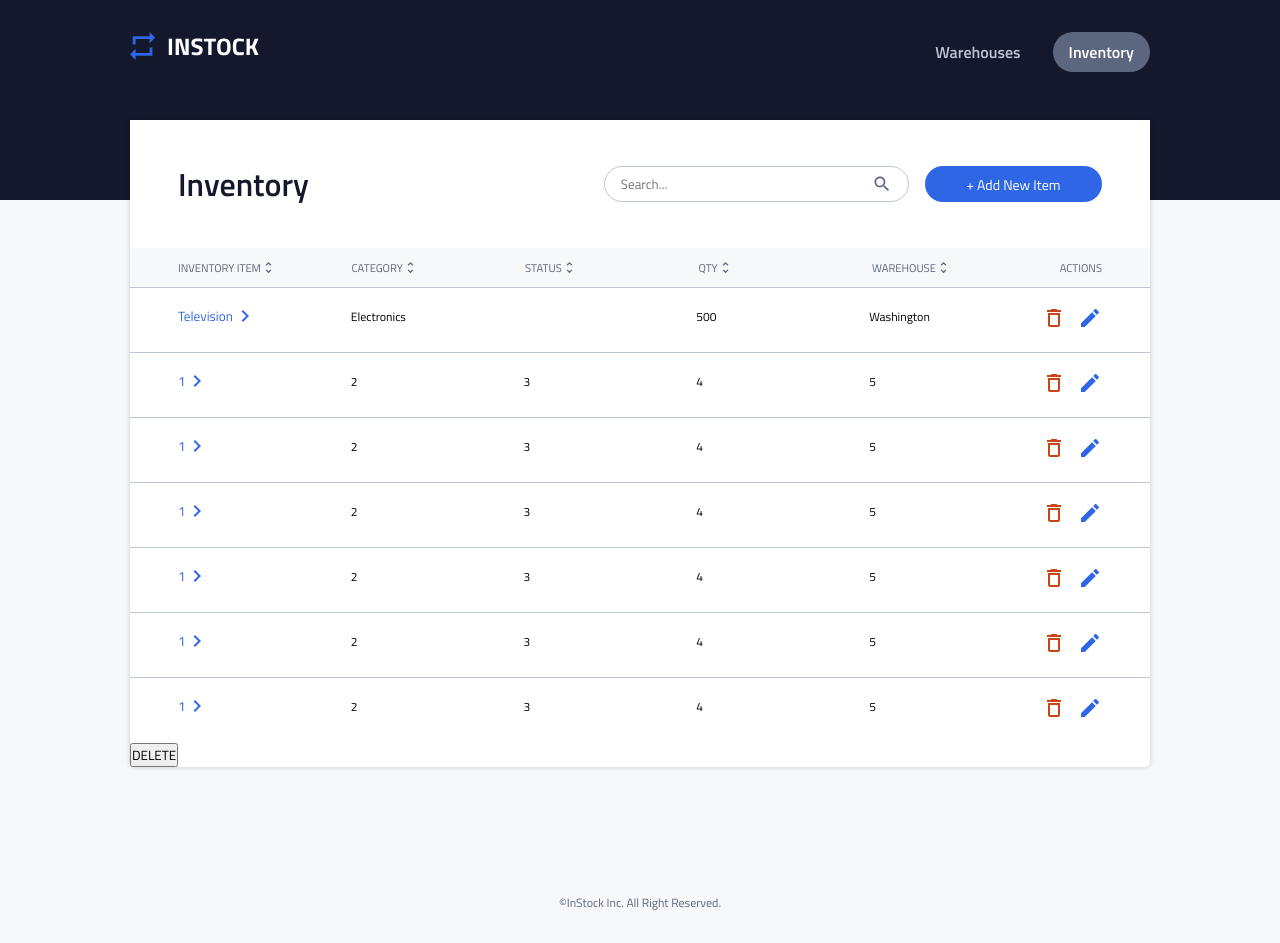
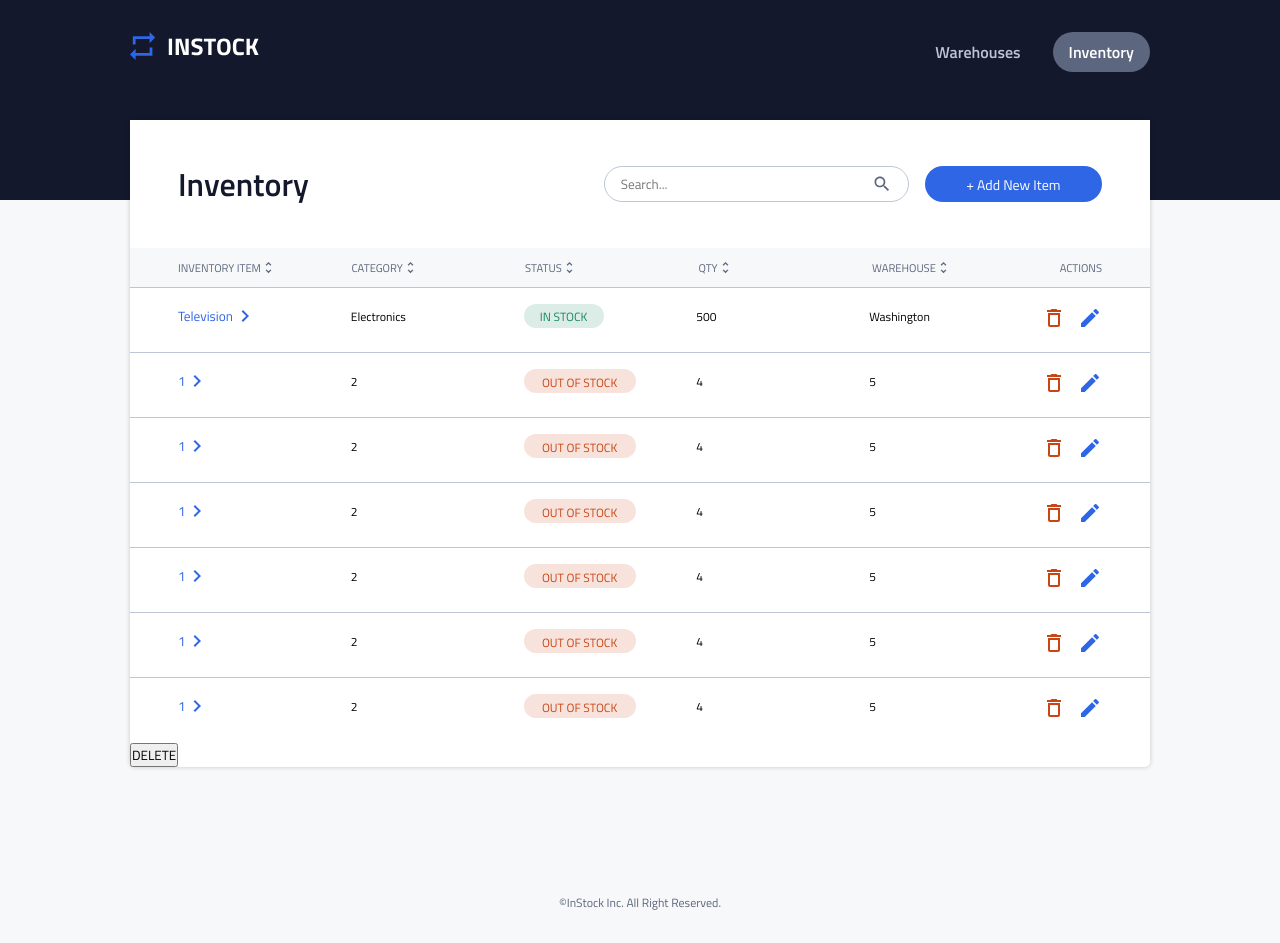
Before and after one commit to ATrainstation/InStock, a React (Vite) app: page /inventory in a window 1280 px wide. Built offline with nearby package versions, Linux system fonts and the light colour scheme.

Commit message:
feat(neil-20): :sparkles: add IsInStock component

```diff
--- a/src/components/InventoryItem/InventoryItem.jsx
+++ b/src/components/InventoryItem/InventoryItem.jsx
@@ -1,6 +1,7 @@
 import React, { useState } from "react";
 import Delete from "../../assets/icons/delete_outline-24px.svg";
 import Edit from "../../assets/icons/edit-24px.svg";
+import IsInStock from "../IsInStock/IsInStock";
 import "./InventoryItem.scss";
 import Modal from "../Modal/Modal";
 import { Link } from "react-router-dom";
@@ -69,7 +70,7 @@ export default function WareHouseItem() {
             </div>
             <div className="item">
               <p className="item__header">STATUS</p>
-              <p className="item__address">{item.isInStock}</p>
+              <p className="item__address"><IsInStock isInStock={item.isInStock}/></p>
             </div>
             <div className="item item-contact">
               <p className="item__header">QTY</p>
--- /dev/null
+++ b/src/components/IsInStock/IsInStock.jsx
@@ -0,0 +1,18 @@
+import "./IsInStock.scss";
+
+export default function IsInStock({ isInStock }) {
+
+  if ((isInStock === true)) {
+    return (
+      <span className="inStock">
+        <p className="inStock-text">IN STOCK</p>
+      </span>
+    );
+  }
+
+  return (
+    <span className="notInStock">
+      <p className="notInStock-text">OUT OF STOCK</p>
+    </span>
+  );
+}
--- /dev/null
+++ b/src/components/IsInStock/IsInStock.scss
@@ -0,0 +1,34 @@
+@use "/src/styles/partials/variables" as *;
+
+.inStock{
+    padding: 0.25rem 0;
+    display: flex;
+    justify-content: center;
+    width: 5rem;
+    max-height: 1rem;
+    border-radius: 20px;
+    background-color: rgba($green, .15); ;
+    color: $green;
+    align-items: center;
+}
+
+.inStock-text{
+    text-align: center;
+}
+
+.notInStock{
+    padding: 0.25rem 0;
+    display: flex;
+    justify-content: center;
+    max-height: 1rem;
+    width: 7rem;
+    border-radius: 20px;
+    background-color: rgba($red, .15); ;
+    color: $red;
+    align-items: center;
+}
+
+.notInStock-text{
+    max-height: 1rem;
+    text-align: center;
+}
```
